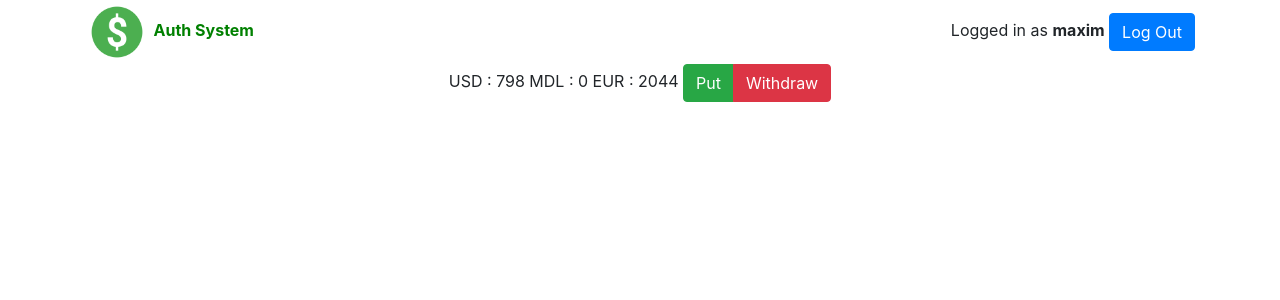
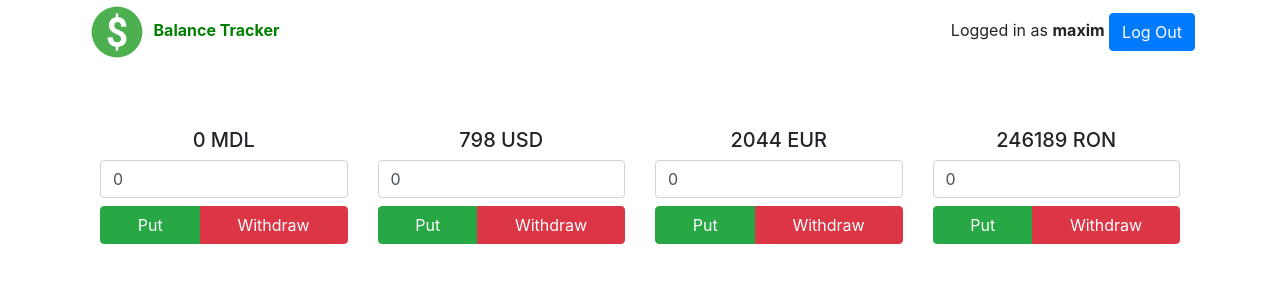
Before and after one commit to watupzack/django3-balance-tracker, a Django app: page /userpage/ in a window 1280 px wide. Shown: the top 300 px of the page. Run offline with Django 3.2, Linux system fonts and the light colour scheme; a user stored in the database is signed in; data comes from the database, SQL or seed files in the repository; both versions use the stored data as it was after the commit; some libraries are stand-ins or nearby versions.

Commit message:
style update and put/withdraw feature

```diff
--- a/apps/tracker/templates/tracker/base.html
+++ b/apps/tracker/templates/tracker/base.html
@@ -8,7 +8,7 @@
     <link rel="stylesheet" href="{% static 'tracker/bootstrap.min.css' %}">
     <link rel="stylesheet" href="{% static 'tracker/myStyle.css' %}">
 
-    <title>Auth System</title>
+    <title>Balance Tracker</title>
   </head>
   <body>
     <div class="container">
@@ -16,7 +16,7 @@
         <div class="col-3">
           <a href="{% url 'home' %}">
             <img src="{% static 'tracker/myMoney.png' %}" alt="a lock picture" width=64 height=64>
-            <span id="proj_name">Auth System</span>
+            <span id="proj_name">Balance Tracker</span>
           </a>
         </div>
         {% if user.is_authenticated %}
--- a/apps/tracker/templates/tracker/userpage.html
+++ b/apps/tracker/templates/tracker/userpage.html
@@ -1,11 +1,52 @@
 {% extends 'tracker/base.html' %}
 {% block content %}
-USD : {{ user_balance.usd }}
-MDL : {{ user_balance.mdl }}
-EUR : {{ user_balance.eur }}
-<div class="btn-group" role="group" aria-label="Basic example">
-  <button type="button" class="btn btn-success">Put</button>
-  <button type="button" class="btn btn-danger">Withdraw</button>
-</div>
+  <div class="row mt-5">
+    <div class="col-md-3 col-sm-6 mt-3">
+      <form id="ronForm" method="POST">
+        {% csrf_token %}
+        <h5>{{ user_balance.mdl }} MDL</h5>
+        <input type="number" class="form-control" name="amount" value=0>
+        <div class="btn-group w-100 mt-2" role="group" aria-label="Basic example">
+          <button type="submit" class="btn btn-success" name="updateBalance" value="putMdl">Put</button>
+          <button type="submit" class="btn btn-danger" name="updateBalance" value="withdrawMdl">Withdraw</button>
+        </div>
+      </form>
+    </div>
 
+    <div class="col-md-3 col-sm-6 mt-3">
+      <form id="ronForm" method="POST">
+        {% csrf_token %}
+        <h5>{{ user_balance.usd }} USD</h5>
+        <input type="number" class="form-control" name="amount" value=0>
+        <div class="btn-group w-100 mt-2" role="group" aria-label="Basic example">
+          <button type="submit" class="btn btn-success" name="updateBalance" value="putUsd">Put</button>
+          <button type="submit" class="btn btn-danger" name="updateBalance" value="withdrawUsd">Withdraw</button>
+        </div>
+      </form>
+    </div>
+
+    <div class="col-md-3 col-sm-6 mt-3">
+      <form id="ronForm" method="POST">
+        {% csrf_token %}
+        <h5>{{ user_balance.eur }} EUR</h5>
+        <input type="number" class="form-control" name="amount" value=0>
+        <div class="btn-group w-100 mt-2" role="group" aria-label="Basic example">
+          <button type="submit" class="btn btn-success" name="updateBalance" value="putEur">Put</button>
+          <button type="submit" class="btn btn-danger" name="updateBalance" value="withdrawEur">Withdraw</button>
+        </div>
+      </form>
+    </div>
+
+    <div class="col-md-3 col-sm-6 mt-3">
+      <form id="ronForm" method="POST">
+        {% csrf_token %}
+        <h5>{{ user_balance.ron }} RON</h5>
+        <input type="number" class="form-control" name="amount" value=0>
+        <div class="btn-group w-100 mt-2" role="group" aria-label="Basic example">
+          <button type="submit" class="btn btn-success" name="updateBalance" value="putRon">Put</button>
+          <button type="submit" class="btn btn-danger" name="updateBalance" value="withdrawRon">Withdraw</button>
+        </div>
+      </form>
+    </div>
+  </div>
 {% endblock %}
--- a/apps/tracker/views.py
+++ b/apps/tracker/views.py
@@ -12,9 +12,55 @@ def home(request):
 
 @login_required
 def userPage(request):
-    user_balance = UserBalance.objects.get(user=request.user)
-    context = {'user_balance': user_balance}
-    return render(request, 'tracker/userpage.html', context)
+    if request.method == "POST":
+        user_balance = UserBalance.objects.get(user=request.user)
+
+        if request.POST.get('updateBalance') == 'putMdl':
+            user_balance.mdl += int(request.POST.get('amount'))
+        elif request.POST.get('updateBalance') == 'withdrawMdl':
+            user_balance.mdl -= int(request.POST.get('amount'))
+
+        elif request.POST.get('updateBalance') == 'putUsd':
+            user_balance.usd += int(request.POST.get('amount'))
+        elif request.POST.get('updateBalance') == 'withdrawUsd':
+            user_balance.usd -= int(request.POST.get('amount'))
+
+        elif request.POST.get('updateBalance') == 'putEur':
+            user_balance.eur += int(request.POST.get('amount'))
+        elif request.POST.get('updateBalance') == 'withdrawEur':
+            user_balance.eur -= int(request.POST.get('amount'))
+
+        elif request.POST.get('updateBalance') == 'putRon':
+            user_balance.ron += int(request.POST.get('amount'))
+        elif request.POST.get('updateBalance') == 'withdrawRon':
+            user_balance.ron -= int(request.POST.get('amount'))
+        # if request.POST.get('updateBalance') == 'put':
+        #     if request.POST.get('name') == "ronForm":
+        #         user_balance.ron += int(request.POST.get('amount'))
+        #     elif request.POST.get('name') == "usdForm":
+        #         user_balance.usd += request.POST.get('amount')
+        #     elif request.POST.get('name') == "eurForm":
+        #         user_balance.eur += request.POST.get('amount')
+        #     elif request.POST.get('name') == "mdlForm":
+        #         user_balance.mdl += request.POST.get('amount')
+        #
+        # elif request.POST.get('updateBalance') == 'withdraw':
+        #     if request.POST.get('name') == "ronForm":
+        #         user_balance.ron -= int(request.POST.get('amount'))
+        #     elif request.POST.get('name') == "usdForm":
+        #         user_balance.usd -= request.POST.get('amount')
+        #     elif request.POST.get('name') == "eurForm":
+        #         user_balance.eur -= request.POST.get('amount')
+        #     elif request.POST.get('name') == "mdlForm":
+        #         user_balance.mdl -= request.POST.get('amount')
+
+
+        user_balance.save()
+        return redirect('userPage')
+    else:
+        user_balance = UserBalance.objects.get(user=request.user)
+        context = {'user_balance': user_balance}
+        return render(request, 'tracker/userpage.html', context)
 
 
 def signUpUser(request):
```
Also changed, not shown: db.sqlite3.
